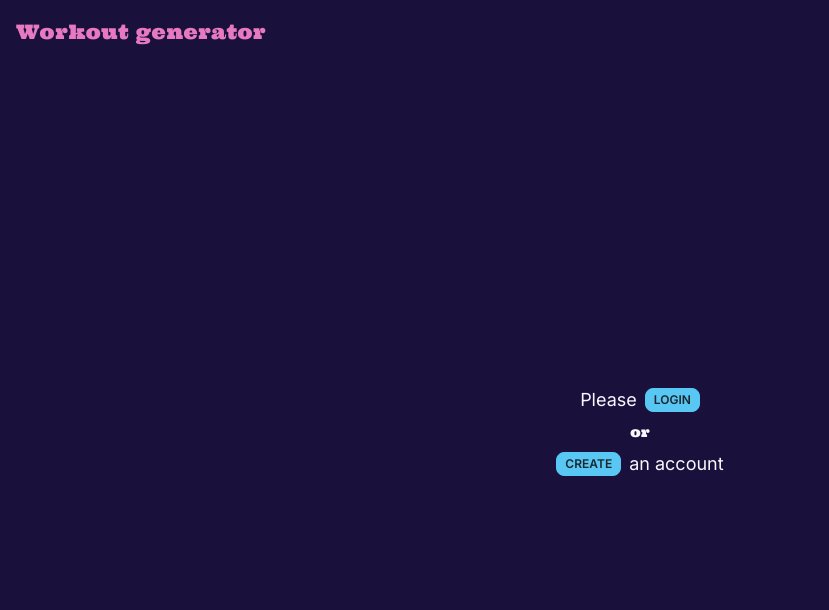
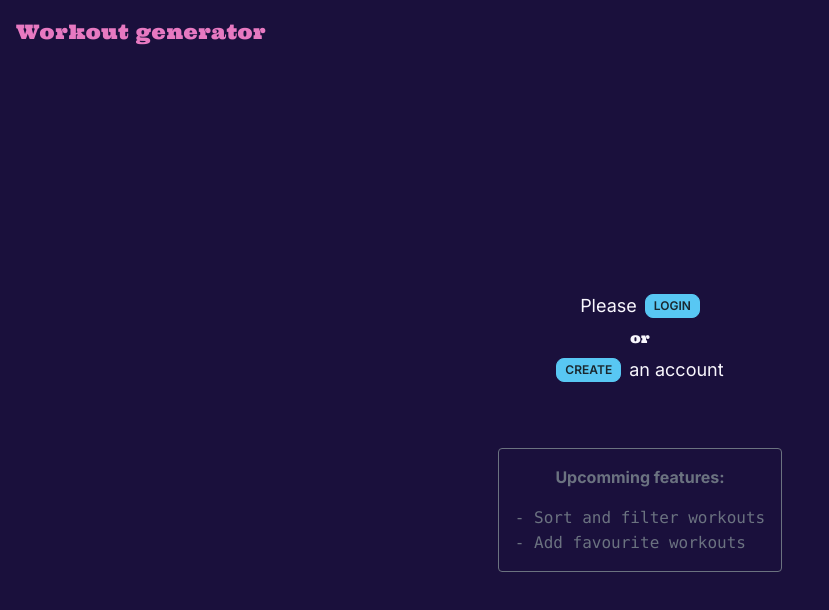
Before and after one commit to vhlongon/workout-generator, a Next.js app: page /home in a window 1280 px wide. Shown: the top 610 px of the page, without its empty margins (0-829 px from the left). Built offline with nearby package versions, Linux system fonts and the light colour scheme; no server answers.

Commit message:
add TODOS

```diff
--- a/app/home/page.tsx
+++ b/app/home/page.tsx
@@ -6,7 +6,7 @@ const Homepage = async () => {
   const user = await currentUser();
 
   return (
-    <div className="w-full flex justify-center items-center">
+    <div className="w-full flex flex-col justify-center items-center">
       {user ? (
         <h2 className="text-lg font-semibold">
           Welcome back{' '}
@@ -29,6 +29,20 @@ const Homepage = async () => {
           </div>
         </div>
       )}
+
+      <div className="flex flex-col gap-4 mt-16 border border-gray-500 rounded p-4 text-gray-500">
+        <span className="text-center block font-bold">Upcomming features:</span>
+        <ul>
+          <li>
+            {/* TODO: Add sorting and filter  */}
+            <code>- Sort and filter workouts</code>
+          </li>
+          <li>
+            {/* TODO: Add favourites  */}
+            <code>- Add favourite workouts</code>
+          </li>
+        </ul>
+      </div>
     </div>
   );
 };
```
